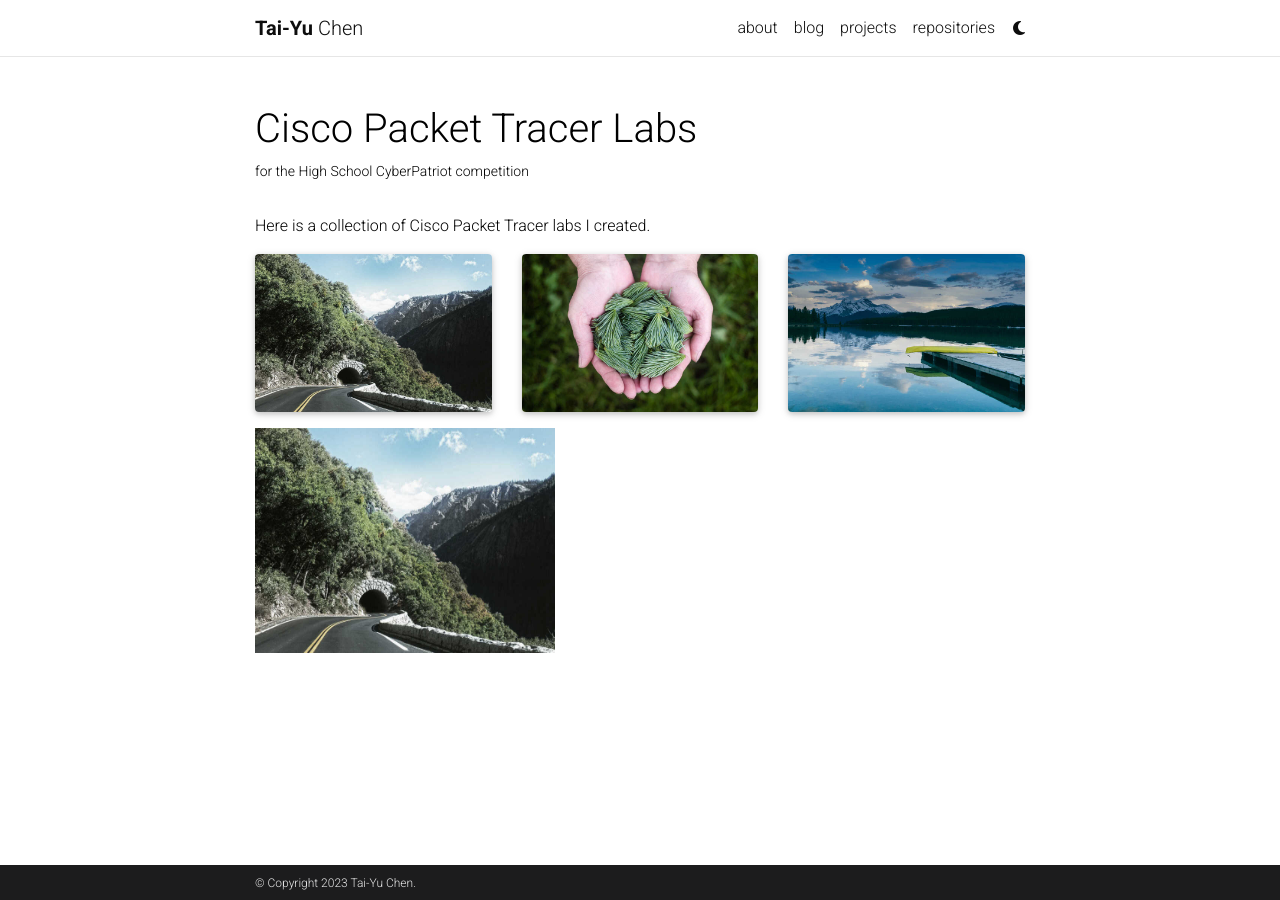
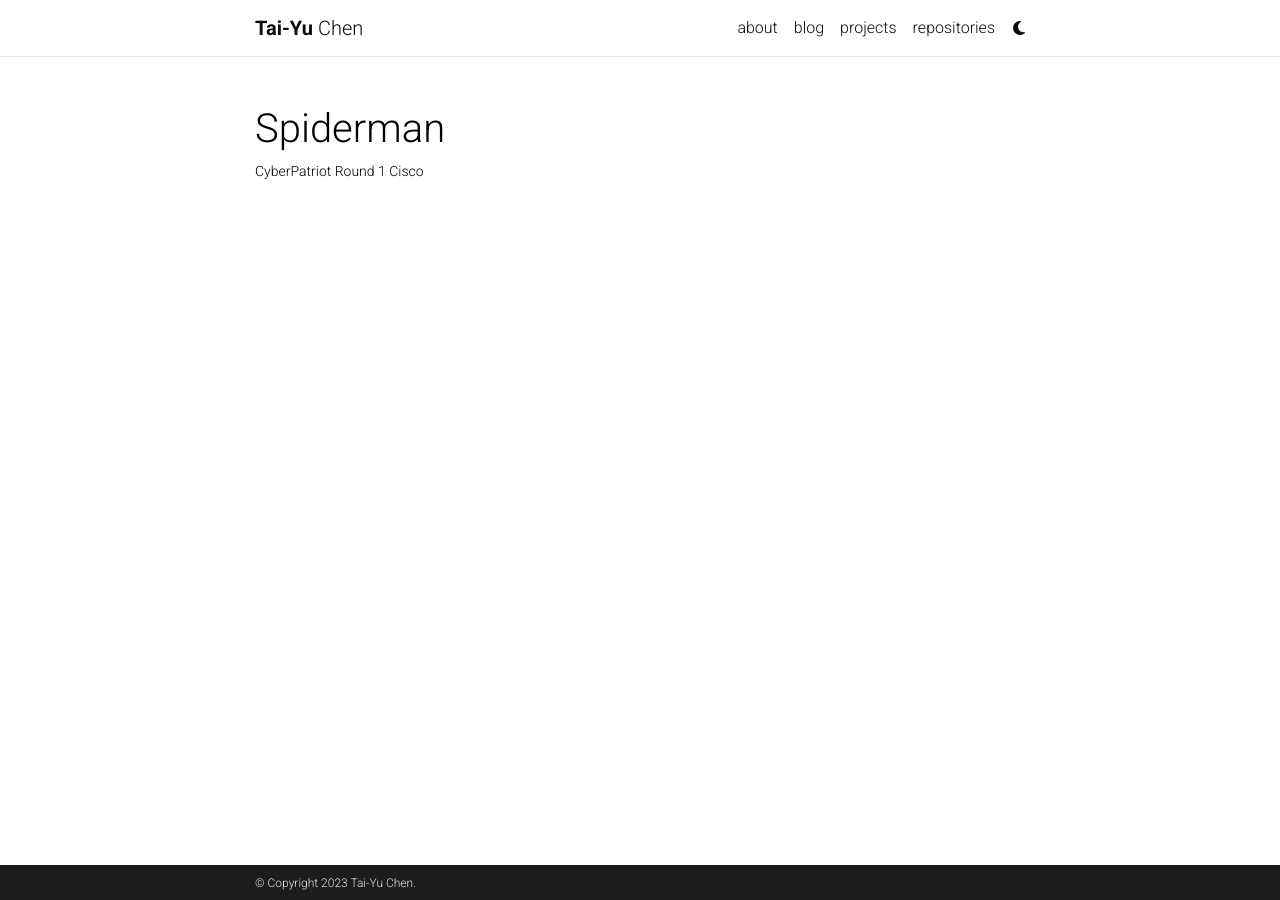
Before and after one commit to utahorange/utahorange.github.io, a Jekyll site: the page built from _projects/1_project.md, in a window 1280 px wide. Built offline with Jekyll 4.4.1, drawn with Linux system fonts in a browser that asks for light colours; full-size pictures stand in for the smaller copies a plugin makes; comment, search, counter and statistics services are not loaded; a style sheet for code colours, icons or effects is not loaded.

Commit message:
uploading a pt

```diff
--- a/_projects/1_project.md
+++ b/_projects/1_project.md
@@ -1,25 +1,9 @@
 ---
 layout: page
-title: Cisco Packet Tracer Labs
-description: for the High School CyberPatriot competition
+title: Spiderman
+description: CyberPatriot Round 1 Cisco
 img:
 importance: 1
-redirect:
-category: work
+redirect: ../../assets/Spiderman.pka
+category: labs
 ---
-
-Here is a collection of Cisco Packet Tracer labs I created.
-
-<div class="row">
-    <div class="col-sm mt-3 mt-md-0">
-        {% include figure.html path="assets/img/1.jpg" title="example image" class="img-fluid rounded z-depth-1" link="https://github.com/prince-of-tennis/prince-of-tennis.github.io"%}
-    </div>
-    <div class="col-sm mt-3 mt-md-0">
-        {% include figure.html path="assets/img/3.jpg" title="example image" class="img-fluid rounded z-depth-1" url="https://github.com/prince-of-tennis/prince-of-tennis.github.io"%}
-    </div>
-    <div class="col-sm mt-3 mt-md-0">
-        {% include figure.html path="assets/img/5.jpg" title="example image" class="img-fluid rounded z-depth-1" %}
-    </div>
-</div>
-
-<a href="../../assets/img/5.jpg" target="_blank"><img src="../../assets/img/1.jpg" width="300" height="225" alt="img test" /></a>
```
Also changed, not shown: _pages/projects.md (+1 -1 lines), 1 other file.
